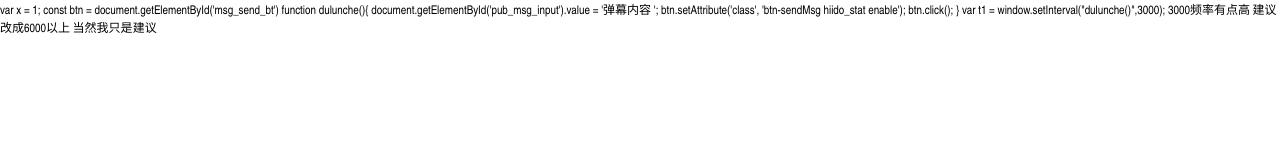
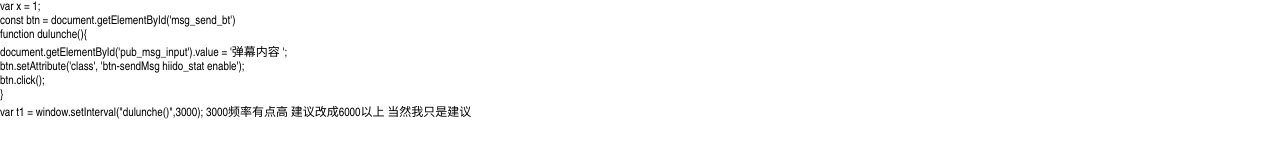
Before and after one commit to doger2498/doger2498.github.io, a website: page index.html in a window 1280 px wide. Drawn offline with Linux system fonts and the light colour scheme.

Commit message:
Update index.html

```diff
--- a/index.html
+++ b/index.html
@@ -101,13 +101,13 @@
 </head>
 <body>
 	<div>
-		var x = 1;
-const btn = document.getElementById('msg_send_bt')
-function dulunche(){
-document.getElementById('pub_msg_input').value = '弹幕内容 ';
-  btn.setAttribute('class', 'btn-sendMsg hiido_stat enable');
-  btn.click();
-}
+		var x = 1;<br/>
+const btn = document.getElementById('msg_send_bt')<br/>
+function dulunche(){<br/>
+document.getElementById('pub_msg_input').value = '弹幕内容 ';<br/>
+  btn.setAttribute('class', 'btn-sendMsg hiido_stat enable');<br/>
+  btn.click();<br/>
+}<br/>
 var t1 = window.setInterval("dulunche()",3000);
 
 3000频率有点高 建议改成6000以上 当然我只是建议
```
